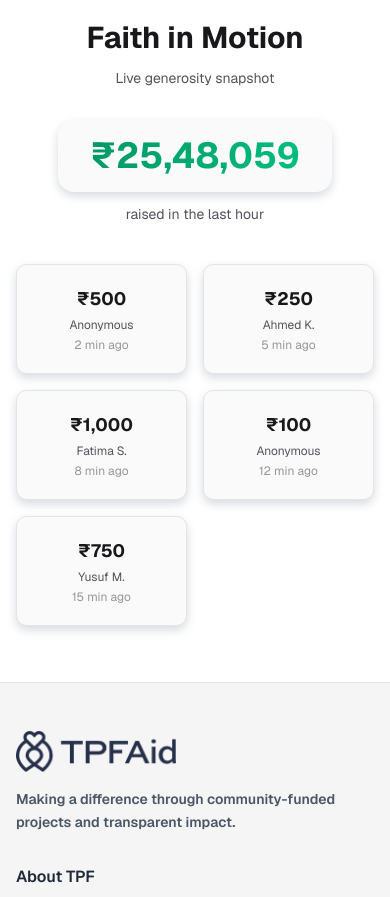
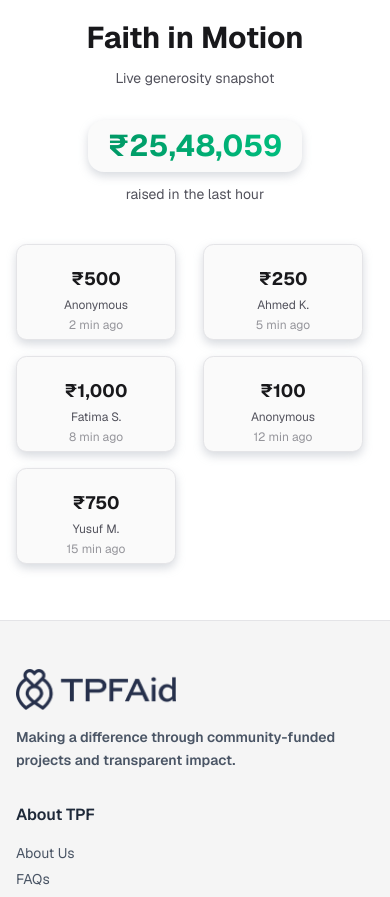
Before and after one commit to Akshi1277/tpf_frontend, a Next.js app: page / in a window 390 px wide. Shown: the part 5140-6037 px from the top of the page. Built offline with nearby package versions, Linux system fonts and the light colour scheme; no server answers.

Commit message:
update PulseSection.jsx and CuratedCard.jsx

```diff
--- a/src/components/home/PulseSection.jsx
+++ b/src/components/home/PulseSection.jsx
@@ -188,8 +188,8 @@ Start today, inspire others, and help create a world where generosity knows no b
         </div>
 
         <div className="flex flex-col items-center mb-10">
-          <div className={`relative inline-block px-8 py-4 rounded-2xl ${darkMode ? 'bg-zinc-800' : 'bg-zinc-50'} shadow-[0_4px_10px_rgba(156,163,175,0.4)] hover:shadow-[0_6px_14px_rgba(107,114,128,0.6)]`}>
-            <div className="text-4xl md:text-5xl font-bold bg-gradient-to-r from-emerald-600 to-emerald-500 bg-clip-text text-transparent">
+          <div className={`relative inline-block px-5 py-1 md:px-6 py-2 rounded-2xl ${darkMode ? 'bg-zinc-800' : 'bg-zinc-50'} shadow-[0_4px_10px_rgba(156,163,175,0.4)] hover:shadow-[0_6px_14px_rgba(107,114,128,0.6)]`}>
+            <div className="text-3xl md:text-5xl font-bold bg-gradient-to-r from-emerald-600 to-emerald-500 bg-clip-text text-transparent">
               {currency(totalRaised)}
             </div>
           </div>
@@ -201,7 +201,7 @@ Start today, inspire others, and help create a world where generosity knows no b
             {recentDonations.map((donation, index) => (
               <div
                 key={index}
-                className={`relative group p-5 rounded-xl text-center overflow-hidden transition-all duration-300 ${
+                className={`relative group p-5 w-40 h-24 md:w-48 md:h-32 rounded-xl text-center overflow-hidden transition-all duration-300 ${
                   darkMode ? 'bg-zinc-800 hover:bg-zinc-700' : 'bg-zinc-50 hover:bg-white'
                 } border ${darkMode ? 'border-zinc-700' : 'border-zinc-200'} hover:border-zinc-400
                 shadow-[0_4px_10px_rgba(156,163,175,0.4)] hover:shadow-[0_6px_14px_rgba(107,114,128,0.6)]`}
--- a/src/components/ui/CuratedCard.jsx
+++ b/src/components/ui/CuratedCard.jsx
@@ -21,7 +21,7 @@ export default function CuratedCard({ item, darkMode }) {
         </div>
       </div>
     <div className="mt-auto">
-  <button className="w-full rounded-b-2xl bg-emerald-600 hover:bg-emerald-700 text-white py-3 md:py-3.5 text-sm md:text-base font-medium transition-colors flex items-center justify-center gap-1.5">
+  <button className="w-full rounded-b-2xl bg-emerald-600 hover:bg-emerald-700 text-white py-3 md:py-3.5 text-sm md:text-base font-medium transition-colors flex items-center justify-center gap-1.5 cursor-pointer">
     <span>Support Now</span>
     <ArrowRight className="w-4 h-4" />
   </button>
```
